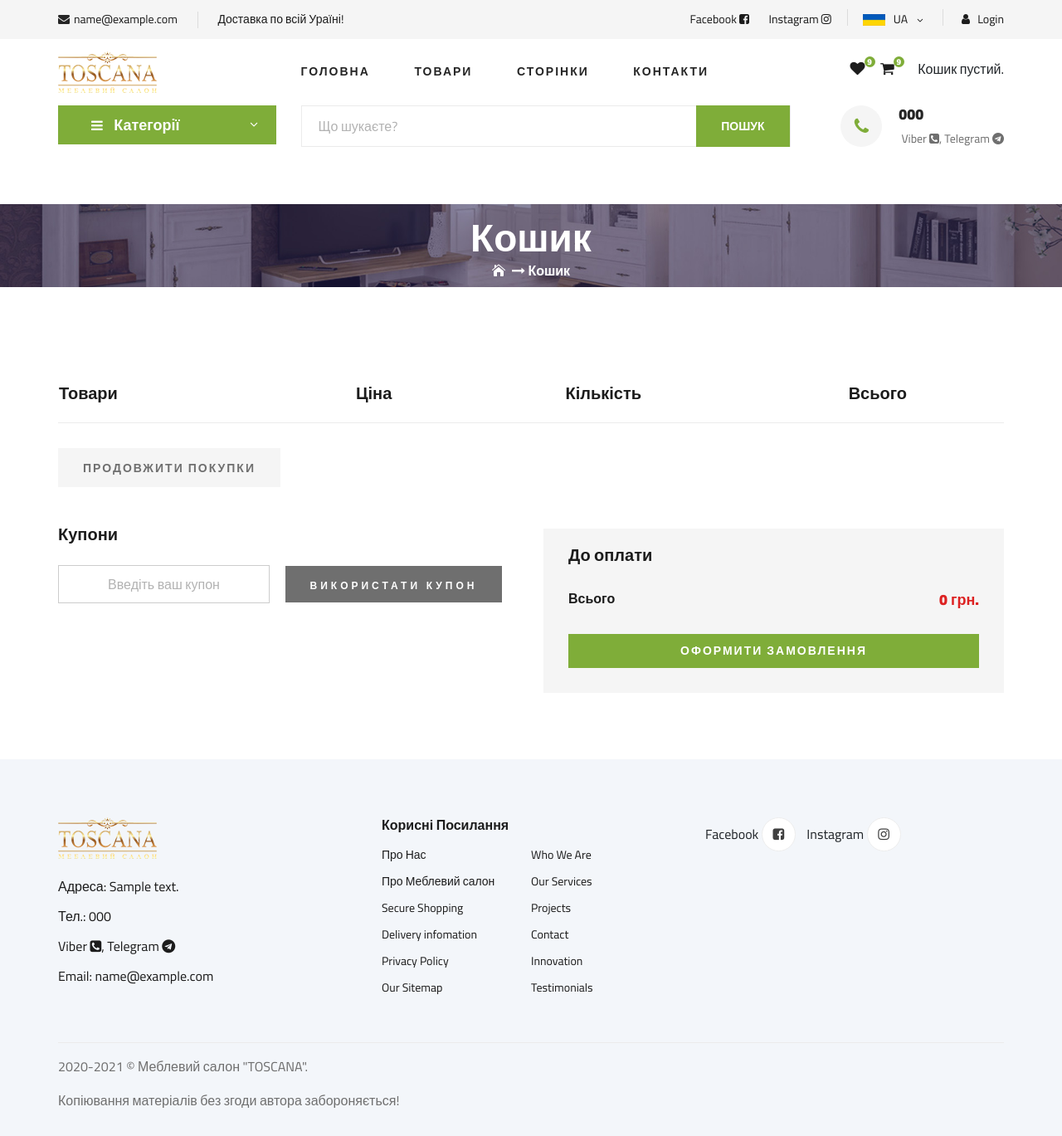
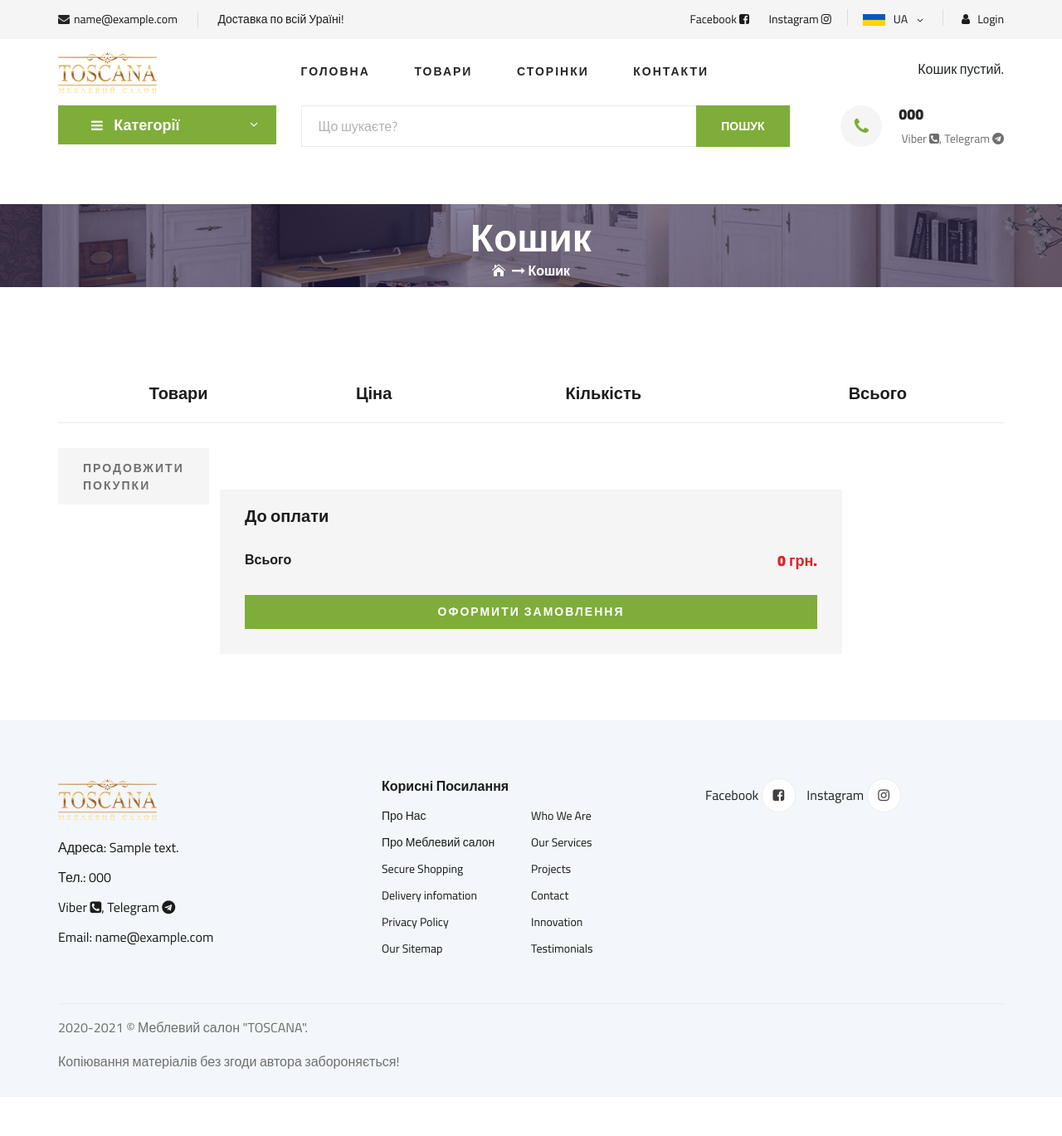
Before and after one commit to MartinSyno/toscana, a Django app: page /cart/ in a window 1280 px wide. Shown: the whole page at 83% size. After the commit the page ends 1288 px from the top, so only its background shows below. Run offline with Django 3.2, Linux system fonts and the light colour scheme; tables that the repository leaves empty hold one stand-in row (values such as "Sample post"); lists and menus that the app fills with data are empty; some libraries are stand-ins or nearby versions.

Commit message:
v13 (зробив корзину)

```diff
--- a/cart/templates/cart_detail.html
+++ b/cart/templates/cart_detail.html
@@ -96,21 +96,29 @@
                                     {% with furniture=item.furniture %}
                                         <tr>
                                             <td class="shoping__cart__item">
-                                                <img src={{ furniture.photo.url }} alt="">
-                                                <h5>{{ furniture.name }}</h5>
+                                                <div class="featured__item">
+                                                    <div class="featured__item__pic set-bg" data-setbg={{ furniture.photo.url }} alt="">
+                                                        <a href={{ furniture.get_absolute_url }}><div class="featured__item__pic"></div></a>
+                                                    </div>
+                                                    <div class="product__item__text">
+                                                        <h3 class="category-info"><a href={{ furniture.get_absolute_url }}>{{ furniture.name }}</a></h3>
+                                                    </div>
+                                                </div>
+{#                                                <img src={{ furniture.photo.url }} alt="">#}
                                             </td>
                                             <td class="shoping__cart__price">{{ item.price }} грн.</td>
                                             <td class="shoping__cart__quantity">
-                                                <div class="quantity">
-                                                    <div class="pro-qty">
-                                                        {{ item.quantity }}
+{#                                                <div class="quantity">#}
+{#                                                    <div class="pro-qty">#}
+{#                                                        {{ item.quantity }}#}
         {#                                                <input type="text" value="1">#}
-                                                    </div>
-                                                </div>
+{#                                                    </div>#}
+{#                                                </div>#}
+                                                x{{ item.quantity }}
                                             </td>
                                             <td class="shoping__cart__total">{{ item.total_price }} грн.</td>
                                             <td class="shoping__cart__item__close">
-                                                <a href={% url "cart:cart_remove" furniture.id %}><span class="icon_close"></span></a>
+                                                <a href={% url "cart:cart_remove" furniture.id %}><span class="icon_trash_alt"></span></a>
                                             </td>
                                         </tr>
                                     {% endwith %}
@@ -121,25 +129,14 @@
                 </div>
             </div>
             <div class="row">
-                <div class="col-lg-12">
+                <div class="col-lg-2 col-md-2 col-sm-2">
                     <div class="shoping__cart__btns">
                         <a href="/" class="primary-btn cart-btn">ПРОДОВЖИТИ ПОКУПКИ</a>
 {#                        <a href="#" class="primary-btn cart-btn cart-btn-right"><span class="icon_loading"></span>#}
 {#                            Upadate Cart</a>#}
                     </div>
                 </div>
-                <div class="col-lg-6">
-                    <div class="shoping__continue">
-                        <div class="shoping__discount">
-                            <h5>Купони</h5>
-                            <form action="#">
-                                <input type="text" placeholder="Введіть ваш купон">
-                                <button type="submit" class="site-btn">ВИКОРИСТАТИ КУПОН</button>
-                            </form>
-                        </div>
-                    </div>
-                </div>
-                <div class="col-lg-6">
+                    <div class="col-lg-8 col-md-8 col-sm-8">
                         <div class="shoping__checkout">
                             <h5>До оплати</h5>
                             <ul>
@@ -149,6 +146,17 @@
                             <a href={% url "orders:order_create" %} class="primary-btn">ОФОРМИТИ ЗАМОВЛЕННЯ</a>
                         </div>
                     </div>
+{#                <div class="col-lg-6">#}
+{#                    <div class="shoping__continue">#}
+{#                        <div class="shoping__discount">#}
+{#                            <h5>Купони</h5>#}
+{#                            <form action="#">#}
+{#                                <input type="text" placeholder="Введіть ваш купон">#}
+{#                                <button type="submit" class="site-btn">ВИКОРИСТАТИ КУПОН</button>#}
+{#                            </form>#}
+{#                        </div>#}
+{#                    </div>#}
+{#                </div>#}
             </div>
         </div>
     </section>
--- a/main_page/templates/main_page_featured.html
+++ b/main_page/templates/main_page_featured.html
@@ -23,9 +23,9 @@
                             <div class="featured__item__pic set-bg" data-setbg="{{ furniture.photo.url }}">
                                 <a href={{ furniture.get_absolute_url }}><div class="featured__item__pic"></div></a>
                                 <ul class="featured__item__pic__hover">
-                                    <li><a href="#"><i class="fa fa-heart"></i></a></li>
+{#                                    <li><a href="#"><i class="fa fa-heart"></i></a></li>#}
 {#                                    <li><a href="#"><i class="fa fa-retweet"></i></a></li>#}
-                                    <li><a href="#"><i class="fa fa-shopping-cart"></i></a></li>
+                                    <li><a href={% url "cart:cart_add" furniture.id %}><i class="fa fa-shopping-cart"></i></a></li>
                                 </ul>
                             </div>
                             <div class="featured__item__text">
--- a/orders/templates/checkout.html
+++ b/orders/templates/checkout.html
@@ -167,7 +167,7 @@
                                 <div class="checkout__order__products">Товари <span>Всього</span></div>
                                 <ul>
                                     {% for item in cart %}
-                                        <li>{{ item.furniture.name }} x{{ item.quantity }} <span>{{ item.total_price }} грн.</span></li>
+                                        <li><strong>{{ item.furniture.name }}</strong>&ensp;&ensp;x{{ item.quantity }} <span>{{ item.total_price }} грн.</span></li>
                                     {% endfor %}
                                 </ul>
 {#                                <div class="checkout__order__subtotal">Subtotal <span>$750.99</span></div>#}
--- a/orders/views.py
+++ b/orders/views.py
@@ -4,6 +4,7 @@
 from .models import OrderItem
 from shop.models import Category
 from main_page.models import SiteSettings
+
 
 # Create your views here.
 def order_create(request):
--- a/shop/templates/furniture_info_page.html
+++ b/shop/templates/furniture_info_page.html
@@ -84,7 +84,7 @@
                                 </div>
                             </div>
                         </div>
-                        <a href={% url "cart:cart_add" furniture.id %} }} class="primary-btn">Добавити в кошик</a>
+                        <a href={% url "cart:cart_add" furniture.id %} class="primary-btn">Добавити в кошик</a>
                         <a href="#" class="heart-icon"><span class="icon_heart_alt"></span> 10000 вподобань</a>
                         <ul>
                             <li><b>Наявність</b>
--- a/static/css/style.css
+++ b/static/css/style.css
@@ -599,24 +599,35 @@
 }
 
 .header__cart ul li a i {
-	font-size: 18px;
-	color: #1c1c1c;
+	font-size: 28px;
+	height: 50px;
+	width: 50px;
+	color: #ffffff;
+	background: #7fad39;
+	border-radius: 50%;
+	line-height: 52px;
+	text-align: center;
+	font-weight: 700;
+	display: inline-block;
+	position: absolute;
+	top: -27px;
+	right: -18px;
 }
 
 .header__cart ul li a span {
-	height: 13px;
-	width: 13px;
+	height: 20px;
+	width: 20px;
 	background: #7fad39;
-	font-size: 10px;
+	font-size: 12px;
 	color: #ffffff;
-	line-height: 13px;
+	line-height: 20px;
 	text-align: center;
 	font-weight: 700;
 	display: inline-block;
 	border-radius: 50%;
 	position: absolute;
-	top: 0;
-	right: -12px;
+	top: -30px;
+	right: -18px;
 }
 
 .header__cart .header__cart__price {
@@ -1994,7 +2005,7 @@
 }
 
 .shoping__cart__table table thead th.shoping__product {
-	text-align: left;
+	text-align: center;
 }
 
 .shoping__cart__table table tbody tr td {
--- a/templates/base.html
+++ b/templates/base.html
@@ -90,14 +90,20 @@
                 </div>
                 <div class="col-lg-3">
                     <div class="header__cart">
-                        <ul>
-                            <li><a href="#"><i class="fa fa-heart"></i> <span>9</span></a></li>
-                            <li><a href="#"><i class="fa fa-shopping-cart"></i> <span>9</span></a></li>
-                        </ul>
                         {% with total_items=cart|length %}
                             {% if cart|length > 0 %}
-                                <a href={% url "cart:cart_detail" %}><div class="header__cart__price">Предметів в кошику: <span>{{ total_items }}</span></div></a>
-                                <a href={% url "cart:cart_detail" %}><div class="header__cart__price">Сума в кошику: <span>{{ cart.get_total_price }} грн.</span></div></a>
+                                <ul>
+{#                                    <li><a href="#"><i class="fa fa-heart"></i> <span>9</span></a></li>#}
+                                    <li><a href={% url "cart:cart_detail" %}><i class="fa fa-shopping-cart"></i>
+                                        <span>
+{#                                            {% if cart|length <= 9 %}{{ total_items }}#}
+{#                                            {% else %}9+#}
+{#                                            {% endif %}#}
+                                            {{ total_items }}
+                                        </span>
+                                    </a></li>
+                                </ul>
+                                <a href={% url "cart:cart_detail" %}><div class="header__cart__price">Сума кошика: <span>{{ cart.get_total_price }} грн.</span></div></a>
                             {% else %}
                                 Кошик пустий.
                             {% endif %}
```
Also changed, not shown: other parts of static/css/style.css (+21 -16 lines), main_page/templates/main_page_discount.html (+5 -5 lines), shop/templates/category_info_page.html (+8 -8 lines). Lines whose indentation alone changed are shown as unchanged.
